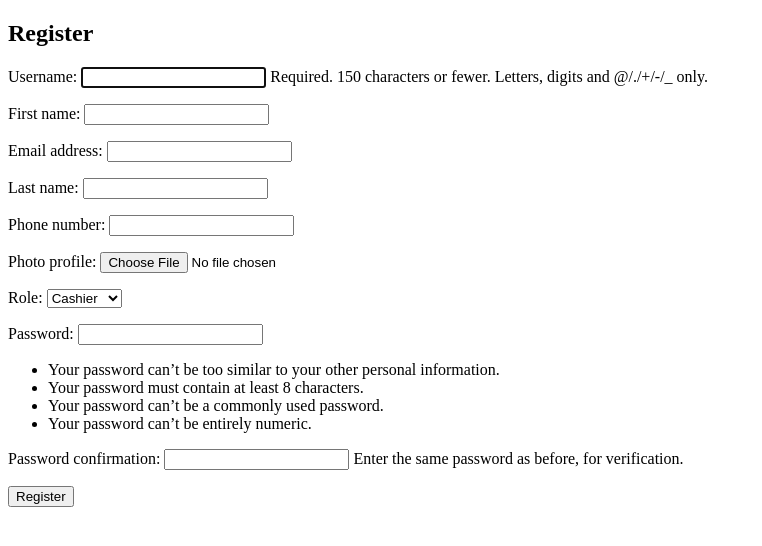
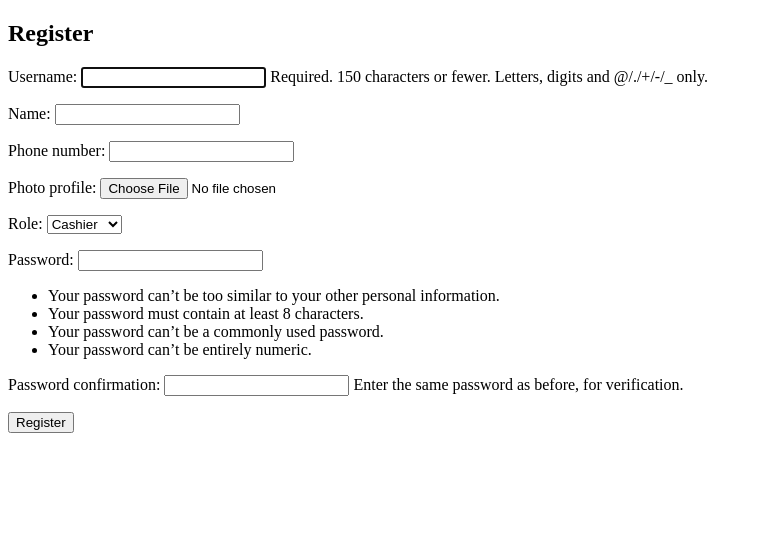
Before and after one commit to bb-pop/Alpha_Tracking, a Django app: page /register_user/ in a window 1280 px wide. Shown: the top 546 px of the page, without its empty margins (0-762 px from the left). Run offline with Django 4.2, Linux system fonts and the light colour scheme.

Commit message:
model form finish

```diff
--- a/django_face01/facerecog/admin.py
+++ b/django_face01/facerecog/admin.py
@@ -7,14 +7,14 @@ class CustomUserAdmin(UserAdmin):
     add_form = CustomUserCreationForm
     form = CustomUserChangeForm
     model = CustomUser
-    list_display = ['username', 'email', 'first_name', 'last_name', 'role', 'is_staff']
+    list_display = ['username','name', 'role', 'is_staff']
     fieldsets = UserAdmin.fieldsets + (
         (None, {'fields': ('role', 'phone_number', 'photo_profile')}),
     )
     add_fieldsets = UserAdmin.add_fieldsets + (
         (None, {'fields': ('role', 'phone_number', 'photo_profile')}),
     )
-    search_fields = ('username', 'email', 'first_name', 'last_name', 'role')
+    search_fields = ('username', 'name', 'role')
     ordering = ('username',)
 
 admin.site.register(CustomUser, CustomUserAdmin)
--- a/django_face01/facerecog/forms.py
+++ b/django_face01/facerecog/forms.py
@@ -5,12 +5,12 @@ from .models import CustomUser
 class CustomUserCreationForm(UserCreationForm):
     class Meta(UserCreationForm.Meta):
         model = CustomUser
-        fields = ('username', 'first_name', 'email', 'last_name', 'phone_number', 'photo_profile', 'role')
+        fields = ('username', 'name', 'phone_number', 'photo_profile', 'role')
 
 class CustomUserChangeForm(UserChangeForm):
     class Meta:
         model = CustomUser
-        fields = ('username', 'first_name', 'email', 'last_name', 'phone_number', 'photo_profile', 'role')
+        fields = ('username', 'name', 'phone_number', 'photo_profile', 'role')
 
 
 class RegisterForm(forms.Form):
--- a/django_face01/facerecog/models.py
+++ b/django_face01/facerecog/models.py
@@ -17,7 +17,7 @@ class CustomUser(AbstractUser):
         (MANAGER, 'Manager'),
         (CASHIER, 'Cashier'),
     ]
-
+    name = models.CharField(max_length=100, blank=True, null=True)
     role = models.CharField(max_length=10, choices=ROLE_CHOICES, default=CASHIER)
     phone_number = models.CharField(max_length=15, blank=True, null=True)
     photo_profile = models.ImageField(upload_to='profile_photos/', blank=True, null=True)
--- a/django_face01/facerecog/templates/home.html
+++ b/django_face01/facerecog/templates/home.html
@@ -30,7 +30,7 @@
                     {% endif %}
                 </div>
                 <div>
-                    <p>{{ user.first_name }}</p>
+                    <p>{{ user.name }}</p>
                     <p>{{ user.get_role_display }}</p>
                 </div>
             </div>
```
Also changed, not shown: django_face01/facerecog/migrations/0001_initial.py, django_face01/facerecog/migrations/0002_cashier.py (deleted), django_face01/facerecog/migrations/0003_cashier_role.py (deleted), django_face01/facerecog/migrations/0004_profile_delete_cashier.py (deleted), django_face01/facerecog/migrations/0005_customuser_delete_profile.py (deleted), django_face01/media/profile_photos/IMG_4878-removebg-preview.png (added).
